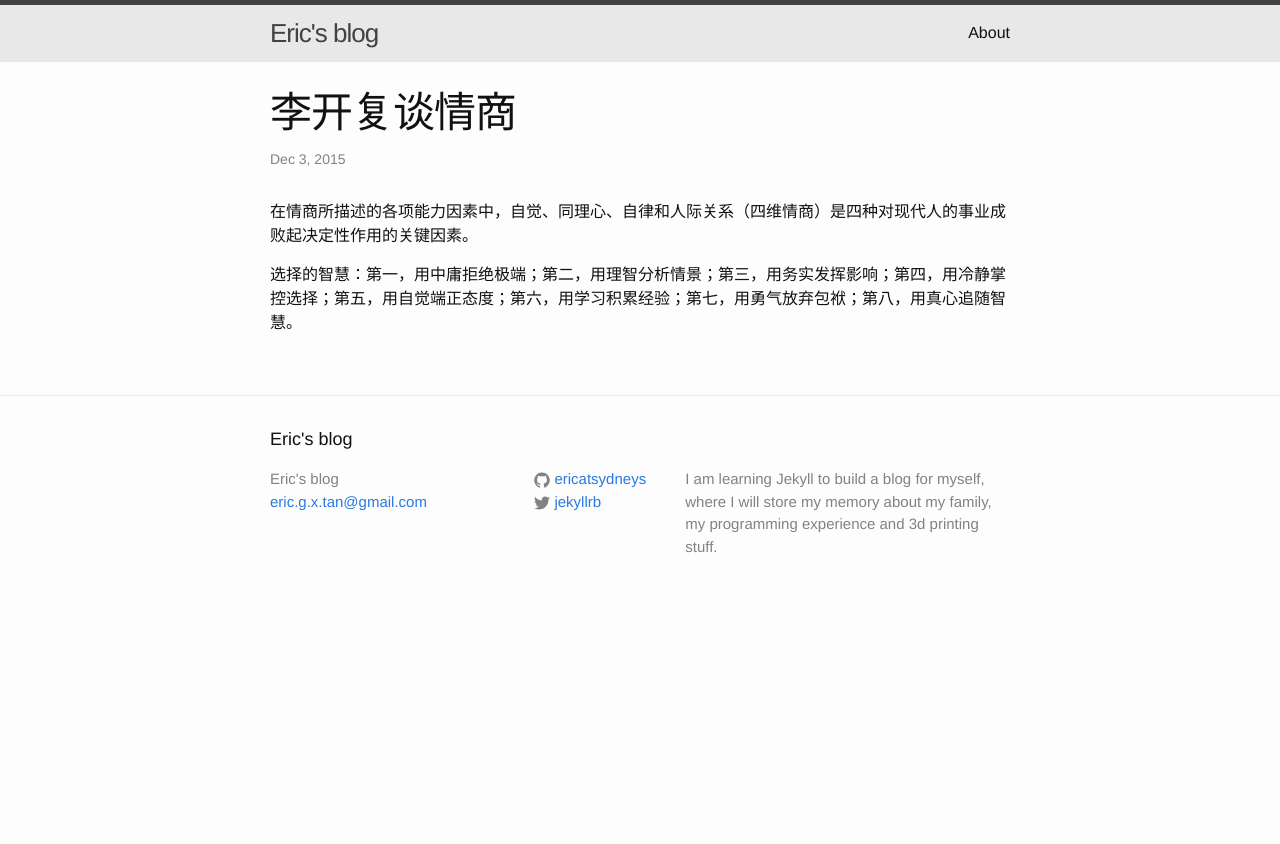
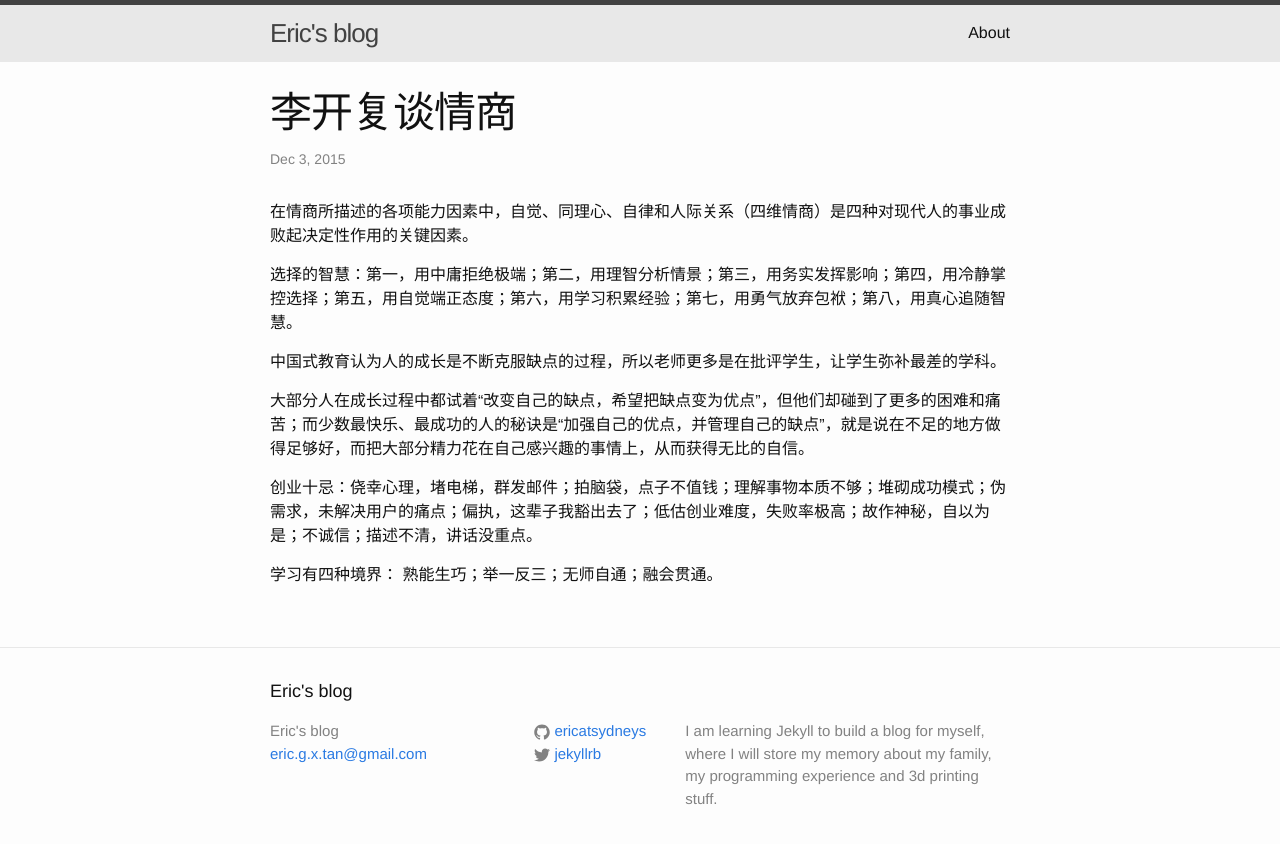
Before and after one commit to ericatsydney/ericatsydney.github.io, a Jekyll site: the page built from _posts/2015-12-04-build-your-own-business.markdown, in a window 1280 px wide. Shown: the top 844 px of the page. Built offline with Jekyll 4.4.1, drawn with Linux system fonts in a browser that asks for light colours.

Commit message:
Update post

```diff
--- a/_posts/2015-12-04-build-your-own-business.markdown
+++ b/_posts/2015-12-04-build-your-own-business.markdown
@@ -8,3 +8,13 @@ categories: reading
 在情商所描述的各项能力因素中，自觉、同理心、自律和人际关系（四维情商）是四种对现代人的事业成败起决定性作用的关键因素。
 
 选择的智慧：第一，用中庸拒绝极端；第二，用理智分析情景；第三，用务实发挥影响；第四，用冷静掌控选择；第五，用自觉端正态度；第六，用学习积累经验；第七，用勇气放弃包袱；第八，用真心追随智慧。
+
+
+中国式教育认为人的成长是不断克服缺点的过程，所以老师更多是在批评学生，让学生弥补最差的学科。
+
+大部分人在成长过程中都试着“改变自己的缺点，希望把缺点变为优点”，但他们却碰到了更多的困难和痛苦；而少数最快乐、最成功的人的秘诀是“加强自己的优点，并管理自己的缺点”，就是说在不足的地方做得足够好，而把大部分精力花在自己感兴趣的事情上，从而获得无比的自信。
+
+
+创业十忌：侥幸心理，堵电梯，群发邮件；拍脑袋，点子不值钱；理解事物本质不够；堆砌成功模式；伪需求，未解决用户的痛点；偏执，这辈子我豁出去了；低估创业难度，失败率极高；故作神秘，自以为是；不诚信；描述不清，讲话没重点。
+
+学习有四种境界： 熟能生巧；举一反三；无师自通；融会贯通。
```
